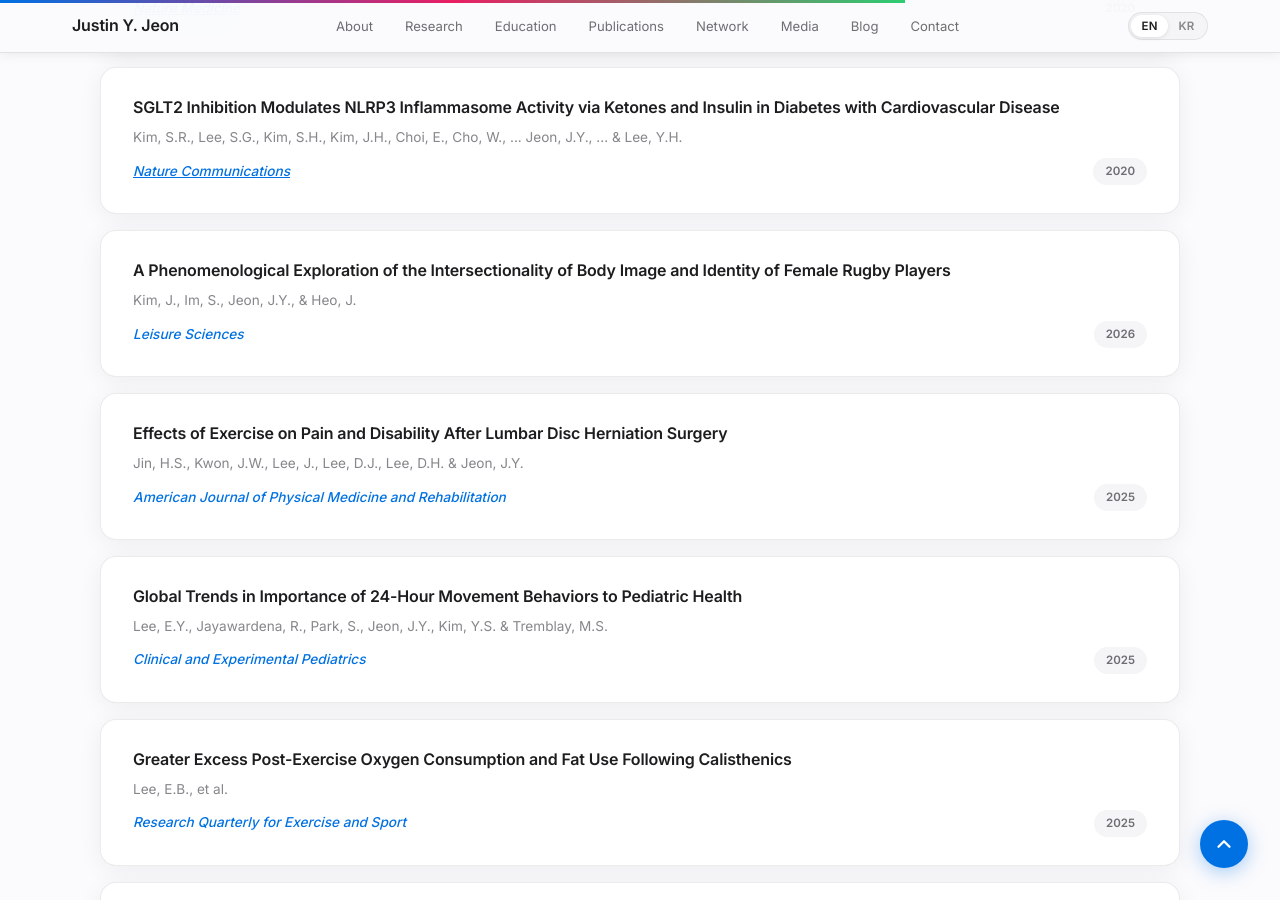
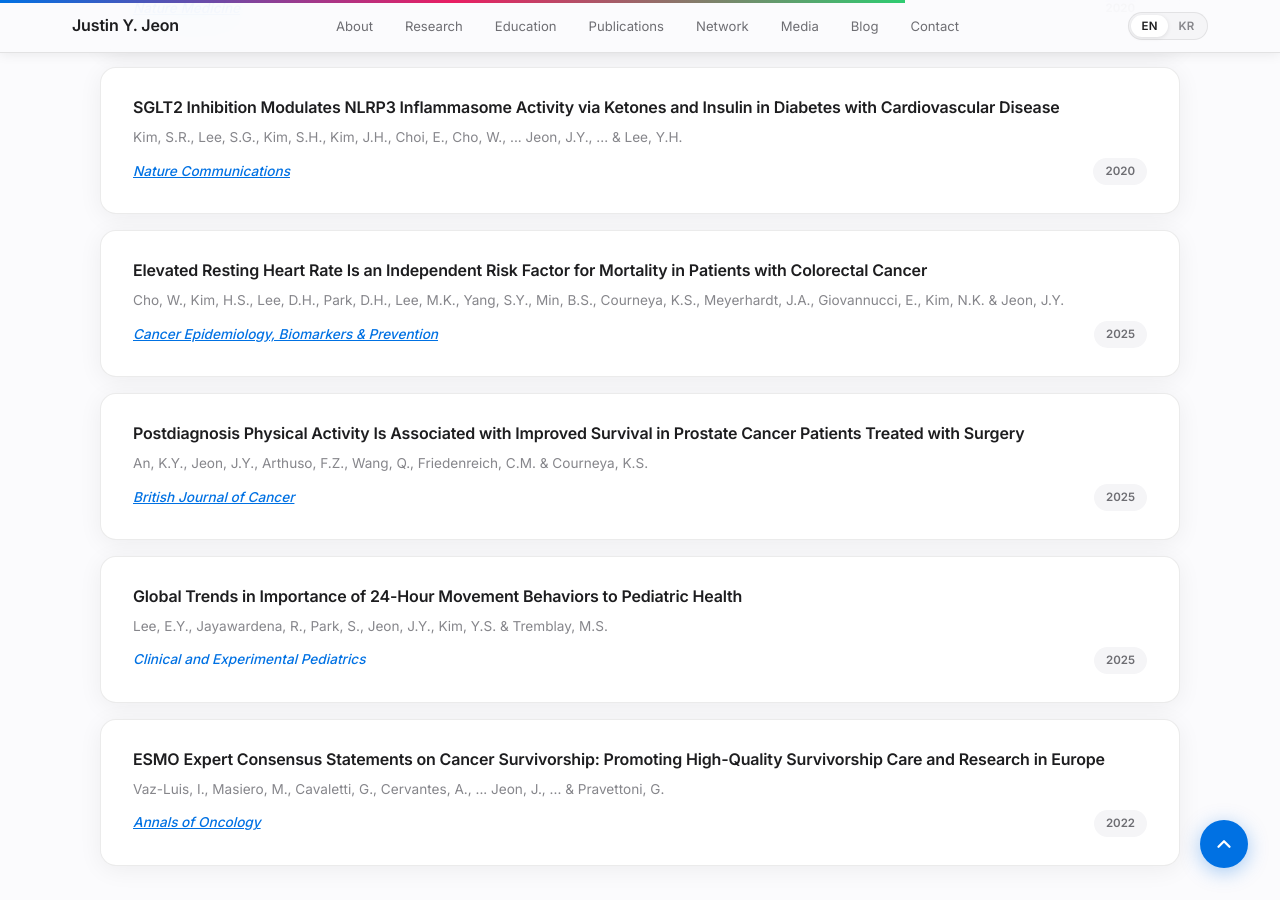
Before and after one commit to justinjeon70-hue/justin-jeon-website, a Jekyll site: the page built from index.html, in a window 1280 px wide and 900 px high, scrolled down 6259 px. Built offline with Jekyll 4.4.1, drawn with Linux system fonts in a browser that asks for light colours; some of the changed text lies outside the part shown.

Commit message:
Update selected publications: add ESMO, CEBP, BJC papers; remove low-IF journals
Co-Authored-By: Claude Opus 4.6 <noreply@anthropic.com>

```diff
--- a/index.html
+++ b/index.html
@@ -1377,18 +1377,18 @@ layout: null
                 </div>
             </div>
             <div class="pub-card glow-card fade-in">
-                <div class="pub-title">A Phenomenological Exploration of the Intersectionality of Body Image and Identity of Female Rugby Players</div>
-                <div class="pub-authors">Kim, J., Im, S., Jeon, J.Y., &amp; Heo, J.</div>
+                <div class="pub-title">Elevated Resting Heart Rate Is an Independent Risk Factor for Mortality in Patients with Colorectal Cancer</div>
+                <div class="pub-authors">Cho, W., Kim, H.S., Lee, D.H., Park, D.H., Lee, M.K., Yang, S.Y., Min, B.S., Courneya, K.S., Meyerhardt, J.A., Giovannucci, E., Kim, N.K. &amp; Jeon, J.Y.</div>
                 <div class="pub-footer">
-                    <span class="pub-journal">Leisure Sciences</span>
-                    <span class="pub-year-badge">2026</span>
+                    <a href="https://doi.org/10.1158/1055-9965.EPI-25-0704" target="_blank" class="pub-journal">Cancer Epidemiology, Biomarkers &amp; Prevention</a>
+                    <span class="pub-year-badge">2025</span>
                 </div>
             </div>
             <div class="pub-card glow-card fade-in">
-                <div class="pub-title">Effects of Exercise on Pain and Disability After Lumbar Disc Herniation Surgery</div>
-                <div class="pub-authors">Jin, H.S., Kwon, J.W., Lee, J., Lee, D.J., Lee, D.H. &amp; Jeon, J.Y.</div>
+                <div class="pub-title">Postdiagnosis Physical Activity Is Associated with Improved Survival in Prostate Cancer Patients Treated with Surgery</div>
+                <div class="pub-authors">An, K.Y., Jeon, J.Y., Arthuso, F.Z., Wang, Q., Friedenreich, C.M. &amp; Courneya, K.S.</div>
                 <div class="pub-footer">
-                    <span class="pub-journal">American Journal of Physical Medicine and Rehabilitation</span>
+                    <a href="https://doi.org/10.1038/s41416-025-03123-0" target="_blank" class="pub-journal">British Journal of Cancer</a>
                     <span class="pub-year-badge">2025</span>
                 </div>
             </div>
@@ -1401,27 +1401,11 @@ layout: null
                 </div>
             </div>
             <div class="pub-card glow-card fade-in">
-                <div class="pub-title">Greater Excess Post-Exercise Oxygen Consumption and Fat Use Following Calisthenics</div>
-                <div class="pub-authors">Lee, E.B., et al.</div>
+                <div class="pub-title">ESMO Expert Consensus Statements on Cancer Survivorship: Promoting High-Quality Survivorship Care and Research in Europe</div>
+                <div class="pub-authors">Vaz-Luis, I., Masiero, M., Cavaletti, G., Cervantes, A., ... Jeon, J., ... &amp; Pravettoni, G.</div>
                 <div class="pub-footer">
-                    <span class="pub-journal">Research Quarterly for Exercise and Sport</span>
-                    <span class="pub-year-badge">2025</span>
-                </div>
-            </div>
-            <div class="pub-card glow-card fade-in">
-                <div class="pub-title">Leisure Constraints and Negotiation among Canadian and South Korean Mountain Hikers</div>
-                <div class="pub-authors">Chun, S.B., Halpenny, E.A., Jeon, J.Y., &amp; Lee, C.W.</div>
-                <div class="pub-footer">
-                    <span class="pub-journal">Leisure Sciences</span>
-                    <span class="pub-year-badge">2025</span>
-                </div>
-            </div>
-            <div class="pub-card glow-card fade-in">
-                <div class="pub-title">Exercise Across the Phases of Cancer Survivorship: A Narrative Review</div>
-                <div class="pub-authors">Jeon, J.Y., et al.</div>
-                <div class="pub-footer">
-                    <span class="pub-journal">Yonsei Medical Journal</span>
-                    <span class="pub-year-badge">2024</span>
+                    <a href="https://doi.org/10.1016/j.annonc.2022.07.1941" target="_blank" class="pub-journal">Annals of Oncology</a>
+                    <span class="pub-year-badge">2022</span>
                 </div>
             </div>
         </div>
```
